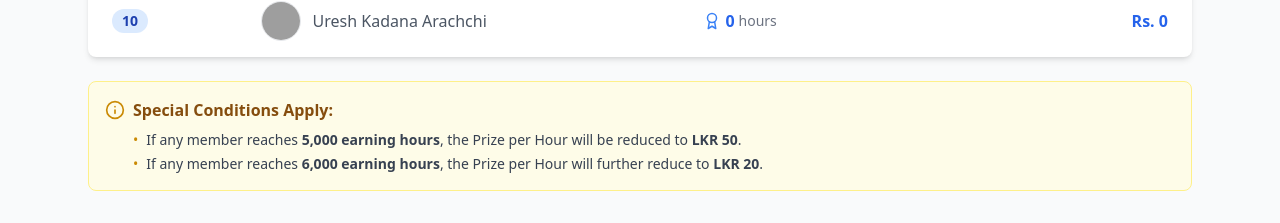
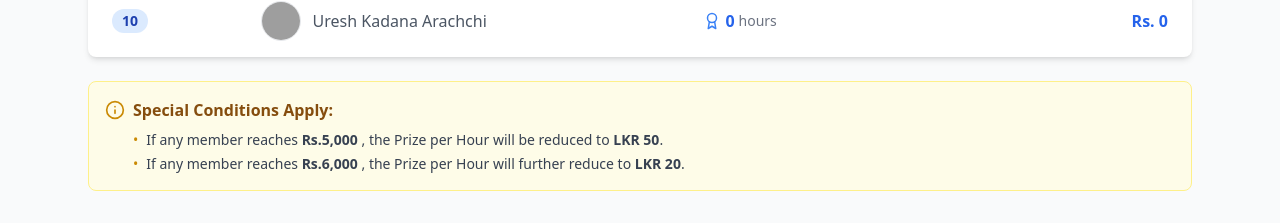
Before and after one commit to Bovindu/leader_board, a React (Vite) app: page / in a window 1280 px wide. Shown: the part 1478-1701 px from the top of the page. Built offline with nearby package versions, Linux system fonts and the light colour scheme; grey boxes are pictures that could not be loaded.

Commit message:
Updated Leaderboard.tsx

```diff
--- a/src/components/Leaderboard.tsx
+++ b/src/components/Leaderboard.tsx
@@ -31,11 +31,11 @@ const Leaderboard: React.FC<LeaderboardProps> = ({ data }) => {
               <ul className="text-gray-700 text-sm space-y-1">
                 <li className="flex items-start">
                   <span className="text-yellow-600 mr-2">•</span>
-                  <span>If any member reaches <strong>5,000 earning hours</strong>, the Prize per Hour will be reduced to <strong>LKR 50</strong>.</span>
+                  <span>If any member reaches <strong>Rs.5,000 </strong>, the Prize per Hour will be reduced to <strong>LKR 50</strong>.</span>
                 </li>
                 <li className="flex items-start">
                   <span className="text-yellow-600 mr-2">•</span>
-                  <span>If any member reaches <strong>6,000 earning hours</strong>, the Prize per Hour will further reduce to <strong>LKR 20</strong>.</span>
+                  <span>If any member reaches <strong>Rs.6,000 </strong>, the Prize per Hour will further reduce to <strong>LKR 20</strong>.</span>
                 </li>
               </ul>
             </div>
```
